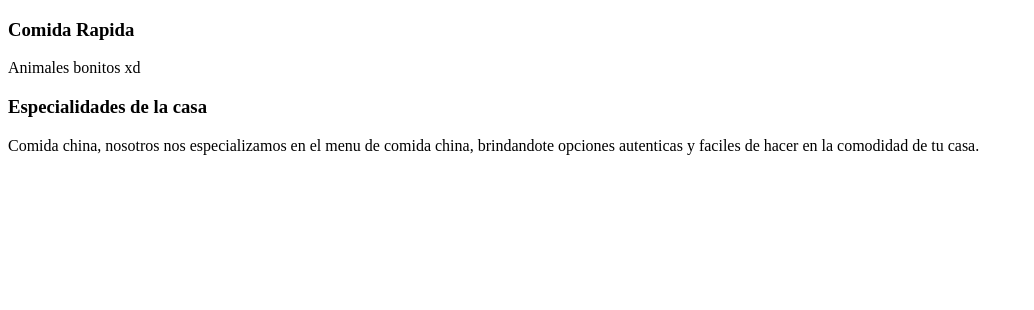
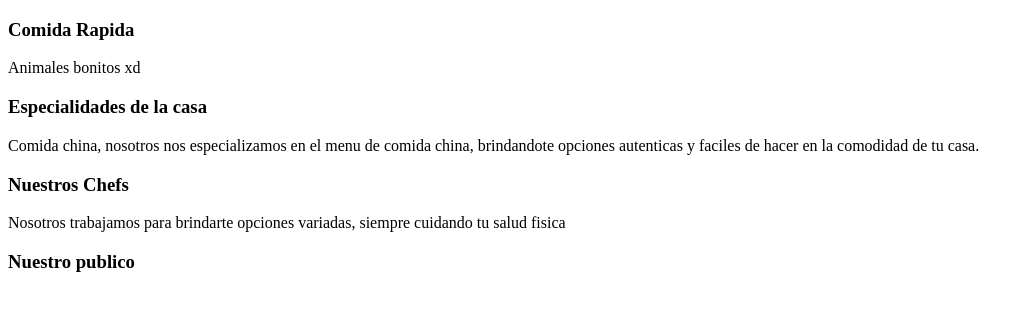
Before and after one commit to ruthTuti/practica-9-02-2024, a plain HTML site: page index.html in a window 1280 px wide. Shown: the whole page, without its empty margins (0-1034 px from the left). Drawn offline with Linux system fonts and the light colour scheme.

Commit message:
Version 2 Rama Alan

```diff
--- a/index.html
+++ b/index.html
@@ -13,4 +13,7 @@
 
 <h3> Especialidades de la casa </h3>
 <p> Comida china, nosotros nos especializamos en el menu de comida china, brindandote opciones autenticas y faciles de hacer en la comodidad de tu casa.</p>
+<h3> Nuestros Chefs</h3>
+<p> Nosotros trabajamos para brindarte opciones variadas, siempre cuidando tu salud fisica </p>
+<h3> Nuestro publico </h3>
 </html>
```
